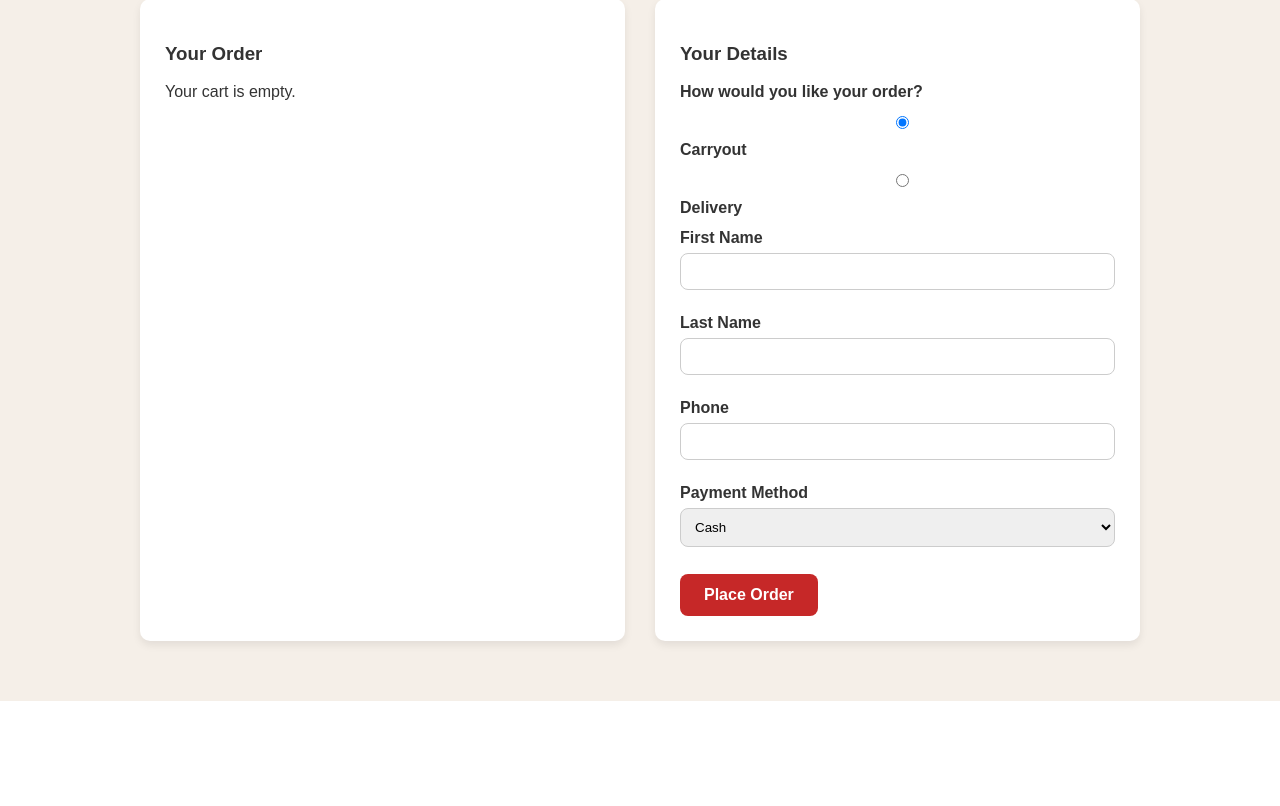
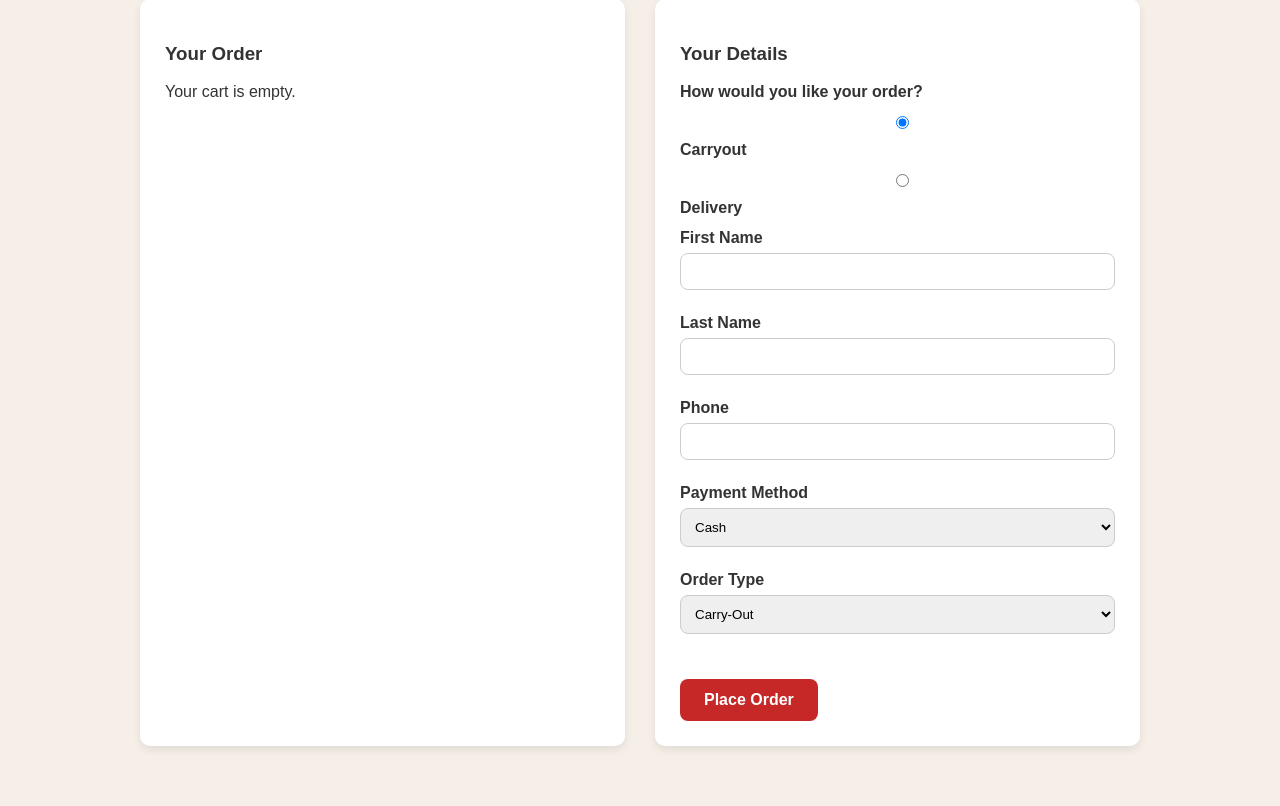
Before and after one commit to sktooyak/pizza-app, a Flask app: page /order in a window 1280 px wide. Shown: the part 294-1100 px from the top of the page. Before the commit the page ends 995 px from the top, so only its background shows below. Run offline with Flask 3, Linux system fonts and the light colour scheme.

Commit message:
Added delivery type feature (305) and updated UI

```diff
--- a/templates/order.html
+++ b/templates/order.html
@@ -115,8 +115,16 @@
                     <option value="card">Card</option>
                 </select>
 
-                <!-- SUBMIT -->
-                <button class="place-order-btn" type="submit">Place Order</button>
+<label>Order Type</label>
+<select name="delivery_type" required>
+    <option value="carry-out">Carry-Out</option>
+    <option value="delivery">Delivery</option>
+</select>
+
+<br><br>
+
+<!-- SUBMIT -->
+<button class="place-order-btn" type="submit">Place Order</button>
 
             </form>
         </div>
```
